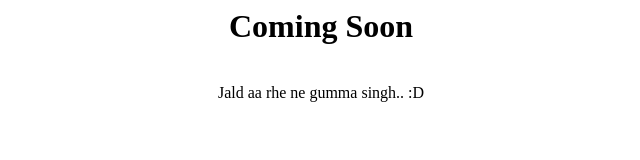
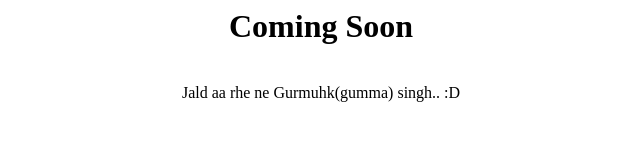
Before and after one commit to gurmukhspider/gurmukhspider.github.io, a plain HTML site: page index.html in a window 1280 px wide. Shown: the whole page, without its empty margins (319-959 px from the left). Drawn offline with Linux system fonts and the light colour scheme.

Commit message:
full name looks good :P

```diff
--- a/index.html
+++ b/index.html
@@ -1 +1 @@
-<center><h1>Coming Soon</h1><br>Jald aa rhe ne gumma singh.. :D<center>
+<center><h1>Coming Soon</h1><br>Jald aa rhe ne Gurmuhk(gumma) singh.. :D<center>
```
